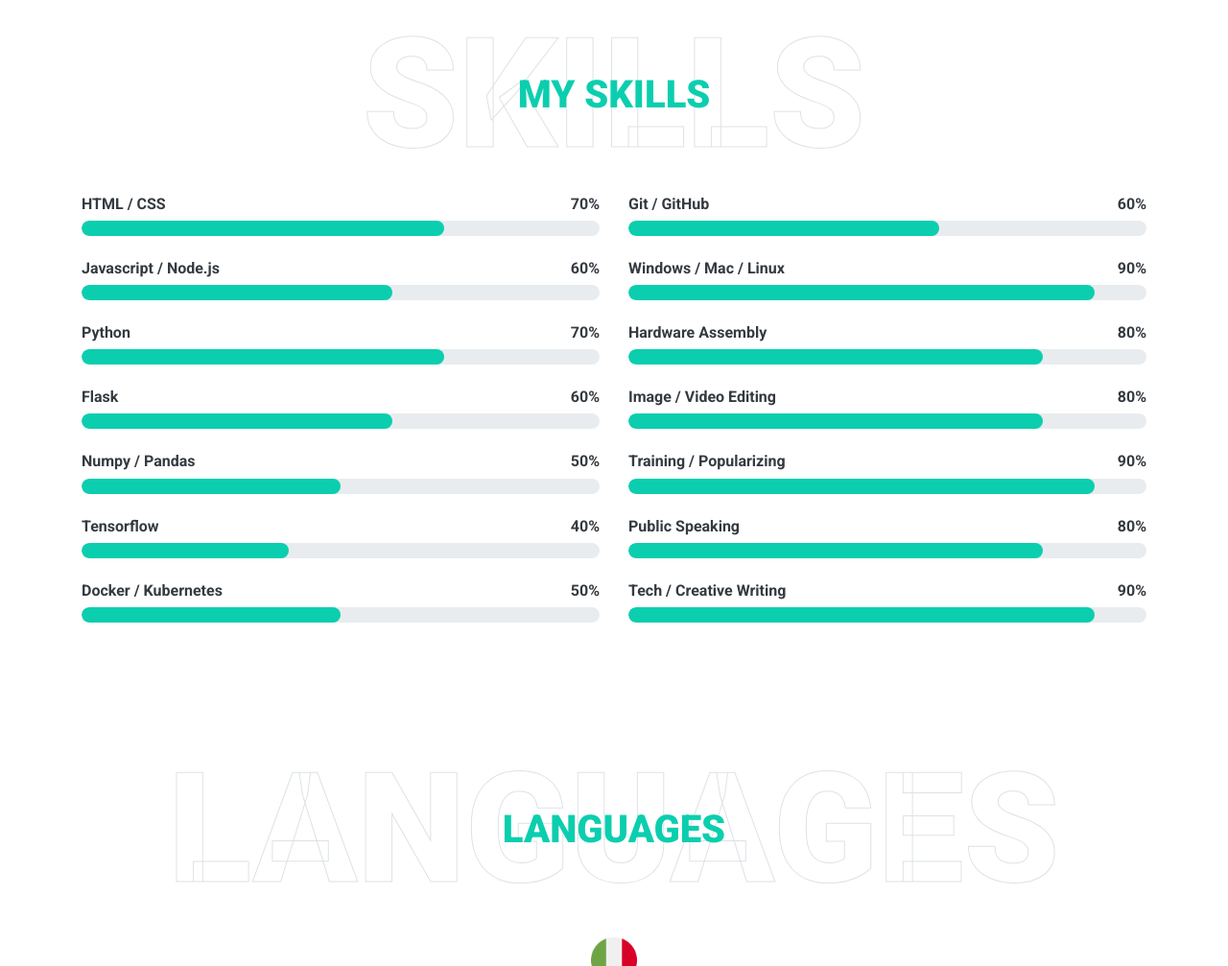
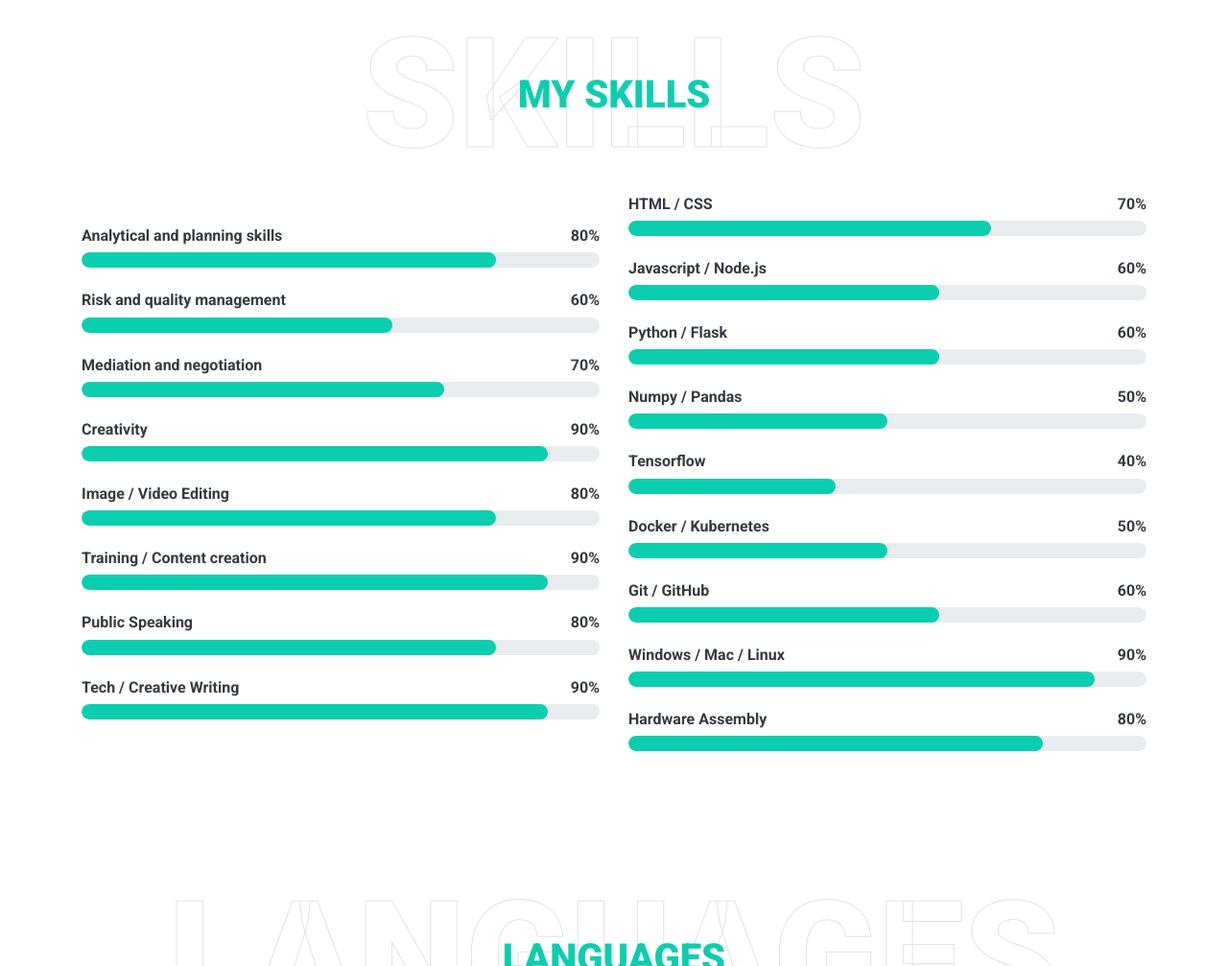
Before and after one commit to danoryl/danoryl.github.io, a plain HTML site: page index.html in a window 1280 px wide. Shown: the part 2882-3889 px from the top of the page at 96% size. Drawn offline with nearby package versions, Linux system fonts and the light colour scheme.

Commit message:
Updated skills section

```diff
--- a/index.html
+++ b/index.html
@@ -200,6 +200,80 @@ My communication and training skills, along with a strong aptitude for problem s
                 <div class="col-md-6">
                     <div class="skill mb-4">
                         <div class="d-flex justify-content-between">
+                            <h6 class="font-weight-bold">Analytical and planning skills</h6>
+                            <h6 class="font-weight-bold">80%</h6>
+                        </div>
+                        <div class="progress">
+                            <div class="progress-bar bg-primary" role="progressbar" aria-valuenow=80 aria-valuemin="0" aria-valuemax="100"></div>
+                        </div>
+                    </div>
+                    <div class="skill mb-4">
+                        <div class="d-flex justify-content-between">
+                            <h6 class="font-weight-bold">Risk and quality management</h6>
+                            <h6 class="font-weight-bold">60%</h6>
+                        </div>
+                        <div class="progress">
+                            <div class="progress-bar bg-primary" role="progressbar" aria-valuenow=60 aria-valuemin="0" aria-valuemax="100"></div>
+                        </div>
+                    </div>
+                    <div class="skill mb-4">
+                        <div class="d-flex justify-content-between">
+                            <h6 class="font-weight-bold">Mediation and negotiation</h6>
+                            <h6 class="font-weight-bold">70%</h6>
+                        </div>
+                        <div class="progress">
+                            <div class="progress-bar bg-primary" role="progressbar" aria-valuenow=70 aria-valuemin="0" aria-valuemax="100"></div>
+                        </div>
+                    </div>
+                    <div class="skill mb-4">
+                        <div class="d-flex justify-content-between">
+                            <h6 class="font-weight-bold">Creativity</h6>
+                            <h6 class="font-weight-bold">90%</h6>
+                        </div>
+                        <div class="progress">
+                            <div class="progress-bar bg-primary" role="progressbar" aria-valuenow=90 aria-valuemin="0" aria-valuemax="100"></div>
+                        </div>
+                    </div>
+                    <div class="skill mb-4">
+                        <div class="d-flex justify-content-between">
+                            <h6 class="font-weight-bold">Image / Video Editing</h6>
+                            <h6 class="font-weight-bold">80%</h6>
+                        </div>
+                        <div class="progress">
+                            <div class="progress-bar bg-primary" role="progressbar" aria-valuenow="80" aria-valuemin="0" aria-valuemax="100"></div>
+                        </div>
+                    </div>
+                    <div class="skill mb-4">
+                        <div class="d-flex justify-content-between">
+                            <h6 class="font-weight-bold">Training / Content creation</h6>
+                            <h6 class="font-weight-bold">90%</h6>
+                        </div>
+                        <div class="progress">
+                            <div class="progress-bar bg-primary" role="progressbar" aria-valuenow="90" aria-valuemin="0" aria-valuemax="100"></div>
+                        </div>
+                    </div>
+                    <div class="skill mb-4">
+                        <div class="d-flex justify-content-between">
+                            <h6 class="font-weight-bold">Public Speaking</h6>
+                            <h6 class="font-weight-bold">80%</h6>
+                        </div>
+                        <div class="progress">
+                            <div class="progress-bar bg-primary" role="progressbar" aria-valuenow="80" aria-valuemin="0" aria-valuemax="100"></div>
+                        </div>
+                    </div>
+                    <div class="skill mb-4">
+                        <div class="d-flex justify-content-between">
+                            <h6 class="font-weight-bold">Tech / Creative Writing</h6>
+                            <h6 class="font-weight-bold">90%</h6>
+                        </div>
+                        <div class="progress">
+                            <div class="progress-bar bg-primary" role="progressbar" aria-valuenow="90" aria-valuemin="0" aria-valuemax="100"></div>
+                        </div>
+                    </div>
+                </div>
+                <div class="col-md-6">
+                    <div class="skill mb-4">
+                        <div class="d-flex justify-content-between">
                             <h6 class="font-weight-bold">HTML / CSS</h6>
                             <h6 class="font-weight-bold">70%</h6>
                         </div>
@@ -218,16 +292,7 @@ My communication and training skills, along with a strong aptitude for problem s
                     </div>
                   <div class="skill mb-4">
                         <div class="d-flex justify-content-between">
-                            <h6 class="font-weight-bold">Python</h6>
-                            <h6 class="font-weight-bold">70%</h6>
-                        </div>
-                        <div class="progress">
-                            <div class="progress-bar bg-primary" role="progressbar" aria-valuenow=70 aria-valuemin="0" aria-valuemax="100"></div>
-                        </div>
-                    </div>
-                  <div class="skill mb-4">
-                        <div class="d-flex justify-content-between">
-                            <h6 class="font-weight-bold">Flask</h6>
+                            <h6 class="font-weight-bold">Python / Flask</h6>
                             <h6 class="font-weight-bold">60%</h6>
                         </div>
                         <div class="progress">
@@ -261,8 +326,7 @@ My communication and training skills, along with a strong aptitude for problem s
                             <div class="progress-bar bg-primary" role="progressbar" aria-valuenow="50" aria-valuemin="0" aria-valuemax="100"></div>
                         </div>
                     </div>
-                </div>
-                <div class="col-md-6">
+
                     <div class="skill mb-4">
                         <div class="d-flex justify-content-between">
                             <h6 class="font-weight-bold">Git / GitHub</h6>
@@ -290,42 +354,7 @@ My communication and training skills, along with a strong aptitude for problem s
                             <div class="progress-bar bg-primary" role="progressbar" aria-valuenow="80" aria-valuemin="0" aria-valuemax="100"></div>
                         </div>
                     </div>
-                  <div class="skill mb-4">
-                        <div class="d-flex justify-content-between">
-                            <h6 class="font-weight-bold">Image / Video Editing</h6>
-                            <h6 class="font-weight-bold">80%</h6>
-                        </div>
-                        <div class="progress">
-                            <div class="progress-bar bg-primary" role="progressbar" aria-valuenow="80" aria-valuemin="0" aria-valuemax="100"></div>
-                        </div>
-                    </div>
-                  <div class="skill mb-4">
-                        <div class="d-flex justify-content-between">
-                            <h6 class="font-weight-bold">Training / Popularizing</h6>
-                            <h6 class="font-weight-bold">90%</h6>
-                        </div>
-                        <div class="progress">
-                            <div class="progress-bar bg-primary" role="progressbar" aria-valuenow="90" aria-valuemin="0" aria-valuemax="100"></div>
-                        </div>
-                    </div>
-                    <div class="skill mb-4">
-                        <div class="d-flex justify-content-between">
-                            <h6 class="font-weight-bold">Public Speaking</h6>
-                            <h6 class="font-weight-bold">80%</h6>
-                        </div>
-                        <div class="progress">
-                            <div class="progress-bar bg-primary" role="progressbar" aria-valuenow="80" aria-valuemin="0" aria-valuemax="100"></div>
-                        </div>
-                    </div>
-                    <div class="skill mb-4">
-                        <div class="d-flex justify-content-between">
-                            <h6 class="font-weight-bold">Tech / Creative Writing</h6>
-                            <h6 class="font-weight-bold">90%</h6>
-                        </div>
-                        <div class="progress">
-                            <div class="progress-bar bg-primary" role="progressbar" aria-valuenow="90" aria-valuemin="0" aria-valuemax="100"></div>
-                        </div>
-                    </div>
+
                 </div>
             </div>
         </div>
```
